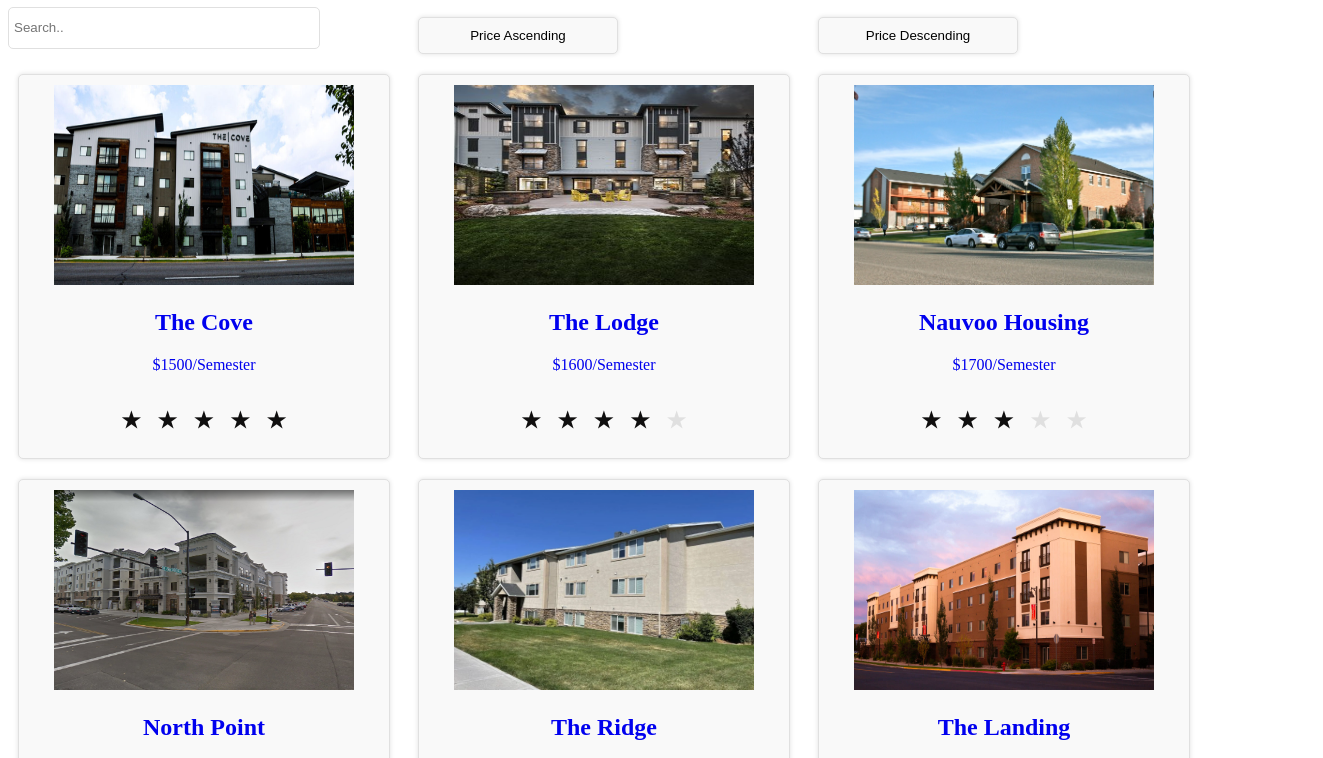
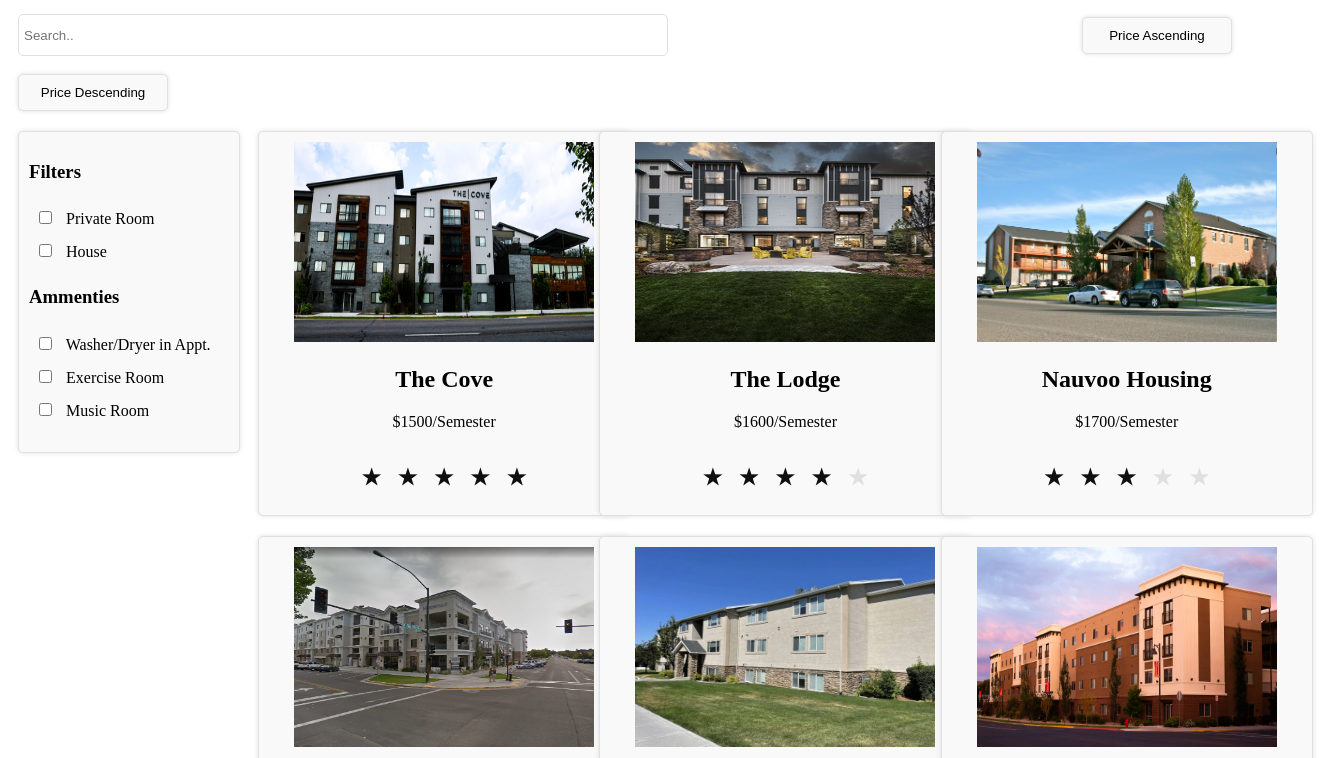
Before and after one commit to Elchamos64/rateYourApartmentv1, a plain HTML site: page studentApproved.html in a window 1280 px wide. Shown: the part 193-951 px from the top of the page, 1323 px wide, since content can reach past the window. Drawn offline with Linux system fonts and the light colour scheme.

Commit message:
progress on student approved page

```diff
--- a/studentApproved.html
+++ b/studentApproved.html
@@ -6,19 +6,46 @@
     <title>Student Approved Housing</title>
     <link rel="stylesheet" href="styles/styles.css">
 </head>
-<body>
 <nav>
     <a href="index.html"><img src="images/Rate Your Apartment Rexburg,ID.png" alt="logo"style="width:244px;height:108px;"></a>
     <a href="index.html">Home Page</a>
     <a href="studentApproved.html">Student Approved Housing</a>
     <a href="community.html">Community Housing</a>
 </nav>
+<body>
+    <div class="container">
+        <div class="student_approved_header">
             <h1>Student Approved Housing</h1>
-        <div class="container">
+        </div>
+        <div class="first_row">
             <input type="text" id="search" name="search" placeholder="Search..">
-        <button type="submit" class="filterButton">Price Ascending</button>
-        <button type="submit" class="filterButton">Price Descending</button>
-        <div class="container">
+            <button type="submit" class="filterButton" id="ascending">Price Ascending</button>
+            <button type="submit" class="filterButton" id ="descending">Price Descending</button>
+        </div>
+        <div class="filter">
+            <h3>Filters</h3>
+            <div>
+                <input type="checkbox" id="privateRoom">
+                <label for="privateRoom">Private Room</label>
+            </div>
+            <div>
+                <input type="checkbox" id="house">
+                <label for="house">House</label>
+            </div>
+            <h3>Ammenties</h3>
+            <div>
+                <input type="checkbox" id="washerDryer">
+                <label for="washerDryer">Washer/Dryer in Appt.</label>
+            </div>
+            <div>
+                <input type="checkbox" id="exerciseRoom">
+                <label for="exerciseRoom">Exercise Room</label>
+            </div>
+            <div>
+                <input type="checkbox" id="musicRoom">
+                <label for="musicRoom">Music Room</label>
+            </div>
+        </div>
         <a href="#"><div class="productbox" id ="Cove">
             <img src="images/the_cove.jpg" alt="image1">
             <h2>The Cove</h2>
--- a/styles/styles.css
+++ b/styles/styles.css
@@ -6,6 +6,7 @@
     border-radius: 5px;
     box-shadow: 0 0 5px #e0e0e0;
     text-align: center;
+    color:black;
     width: 350px;
     display: inline-block;
     img{
@@ -22,17 +23,8 @@
     border-radius: 5px;
     box-shadow: 0 0 5px #e0e0e0;
     text-align: center;
-    width: 200px;
+    width: 150px;
     display: inline-block;
-}
-
-#search{
-    width: 300px;
-    height: 30px;
-    border-radius: 5px;
-    border: 1px solid #e0e0e0;
-    padding: 5px;
-    grid-column: 1;
 }
 
 .star{
@@ -48,31 +40,89 @@
 }
 
 .container{
-    grid-template-columns: 400px 400px 400px;
-    /* grid-template-rows: 10% 30% 30% 30%; */
     display: grid;
+    grid-template-columns: 19% 27% 27% 27%;
+    grid-template-rows: auto;
+}
+
+.student_approved_header{
+    grid-column: 1/5;
+    grid-row: 1;
+    width: 1000px;
+    height: 100;
+    display: inline-block;
+    margin-left: 10px;
+}
+
+#search{
+    width: 638px;
+    height: 30px;
+    border-radius: 5px;
+    border: 1px solid #e0e0e0;
+    padding: 5px;
+    grid-column: 2;
+    margin-left: 10px;
+    margin-right: 400px;
+}
+
+#ascending{
+    grid-column:3;
+}
+
+#descending{
+    grid-column:4;
+}
+
+.first_row{
+    grid-column: 1/5;
+    grid-row: 2;
+    display: inline-block;
+}
+
+
+.filter{
+    background-color: #f9f9f9;
+    margin: 10px;
+    padding: 10px;
+    border: 1px solid #e0e0e0;
+    border-radius: 5px;
+    box-shadow: 0 0 5px #e0e0e0;
+    width: 200px;
+    height:300px;
+    display: inline-block;
+    grid-column: 1;
+    grid-row: 3/span 2;
+    input{
+        margin: 10px;
+    }
 }
 
 #Cove{
-    grid-column: 1;
+    grid-column: 2;
+    grid-row:3;
 }
 
 #Nauvoo{
-    grid-column: 2;
+    grid-column: 3;
+    grid-row:3;
 }
 
 #Lodge{
-    grid-column: 3;
+    grid-column: 4;
+    grid-row:3;
 }
 
 #NorthPoint{
-    grid-column: 1;
+    grid-column: 2;
+    grid-row:4;
 }
 
 #Ridge{
-    grid-column: 2;
+    grid-column: 3;
+    grid-row:4;
 }
 
 #Landing{
-    grid-column: 3;
+    grid-column: 4;
+    grid-row:4;
 }
```
Lines whose indentation alone changed are shown as unchanged.
